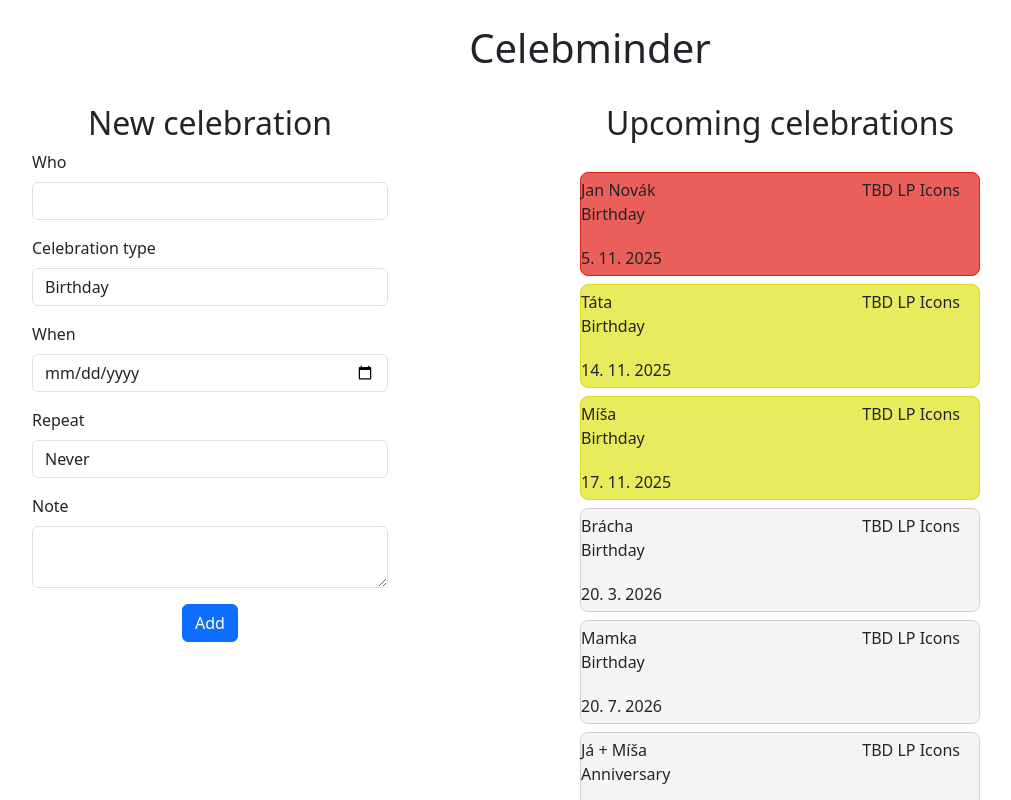
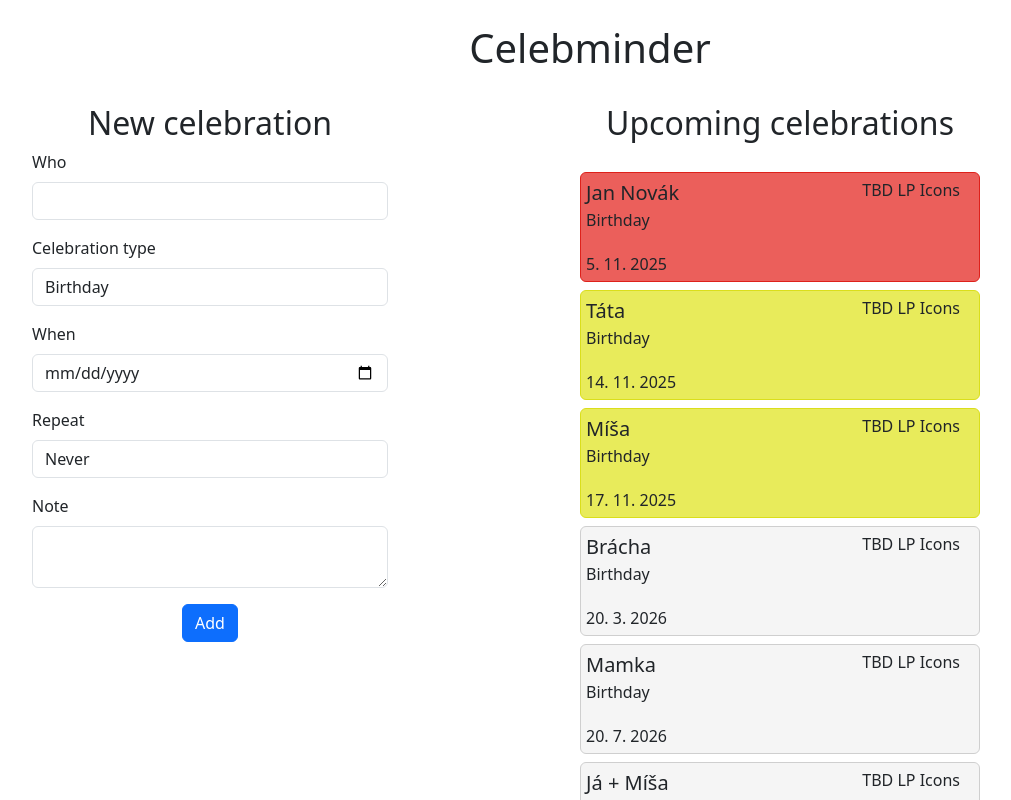
Before and after one commit to Lukas-Baker/celeb-minder, a React (Vite) app in the folder celeb-minder-react/celeb-minder-react/: page / in a window 1280 px wide. Shown: the top 800 px of the page, without its empty margins (50-1061 px from the left). Built offline with nearby package versions, Linux system fonts and the light colour scheme.

Commit message:
celebration text spacing

```diff
--- a/celeb-minder-react/celeb-minder-react/src/components/Celebration.module.less
+++ b/celeb-minder-react/celeb-minder-react/src/components/Celebration.module.less
@@ -8,7 +8,15 @@
     padding: 5px 0px;
     background-color: @background-normal-color;
     border: 1px solid darken(@background-normal-color, 15%);
-    border-radius: 8px;
+    border-radius: 6px;
+
+    .topLeftSection, .bottomLeftSection {
+        padding: 0px 5px;
+    }
+
+    .who {
+        font-size: 20px;
+    }
 }
 
 .celebrationDanger {
--- a/celeb-minder-react/celeb-minder-react/src/components/Celebration.tsx
+++ b/celeb-minder-react/celeb-minder-react/src/components/Celebration.tsx
@@ -21,8 +21,10 @@ function Celebration({celebration}: Props) {
         <div className={`${styles.celebration} ${getUrgencyClass(celebration.When)}`}>
             <div className="row">
                 <div className="col-8">
-                    <div>{celebration.Who}</div>
-                    <div>{getCelebrationName(celebration.CelebrationType)}</div>
+                    <div className={styles.topLeftSection}>
+                        <div className={styles.who}>{celebration.Who}</div>
+                        <div>{getCelebrationName(celebration.CelebrationType)}</div>
+                    </div>
                 </div>
                 <div className="col-4">
                     TBD LP Icons
@@ -30,7 +32,9 @@ function Celebration({celebration}: Props) {
             </div>
             <div className={`row ${styles.celebrationFooter}`}>
                 <div className="col-12">
-                    {celebration.When.toLocaleDateString('cs-CZ')}
+                    <div className={styles.bottomLeftSection}>
+                        {celebration.When.toLocaleDateString('cs-CZ')}
+                    </div>
                 </div>
             </div>
         </div>
```
